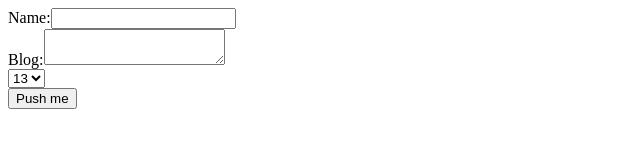
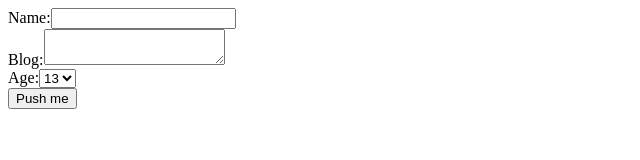
Before and after one commit to Williumwashere/react-practice, a React (Create React App) app in the folder my-app/: page / in a window 1280 px wide. Shown: the top 160 px of the page, without its empty margins (0-640 px from the left). Built offline with nearby package versions, Linux system fonts and the light colour scheme.

Commit message:
updating!

```diff
--- /dev/null
+++ b/my-app/src/Molecules/FormikField.tsx
@@ -0,0 +1,26 @@
+import { ErrorMessage, Field } from "formik";
+import React from "react";
+
+interface FormikFieldProps {
+  name: string;
+  as: any;
+  label: string;
+  children?: React.ReactNode;
+}
+
+export default function FormikField({
+  name,
+  as,
+  label,
+  children,
+}: FormikFieldProps) {
+  return (
+    <div>
+      <label htmlFor={name}>{label}</label>
+      <Field name={name} as={as}>
+        {children}
+      </Field>
+      <ErrorMessage name={name} />
+    </div>
+  );
+}
--- a/my-app/src/Organisms/FormikForm.tsx
+++ b/my-app/src/Organisms/FormikForm.tsx
@@ -1,7 +1,8 @@
-import { ErrorMessage, Field, Form, Formik, FormikConfig } from "formik";
+import { Form, Formik, FormikConfig } from "formik";
 import React from "react";
 import { schema } from "../Templates/schema";
 import { BlogObj } from "../Templates/Types";
+import FormikField from "../Molecules/FormikField";
 
 export default function FormikForm() {
   const handleSubmit: FormikConfig<BlogObj>["onSubmit"] = (values, actions) => {
@@ -11,29 +12,18 @@ export default function FormikForm() {
 
   return (
     <Formik<BlogObj>
-      initialValues={{ name: "", blog: "" , age:13}}
+      initialValues={{ name: "", blog: "", age: 13 }}
       onSubmit={handleSubmit}
       validationSchema={schema}
     >
       <Form>
-        <div>
-          <label htmlFor="name">Name:</label>
-          <Field name="name" as="input" />
-          <ErrorMessage name="name" />
-        </div>
-        <div>
-          <label htmlFor="blog">Blog:</label>
-          <Field name="blog" as="textarea" />
-          <ErrorMessage name="blog" />
-        </div>
-        <div>
-          <label htmlFor="age"></label>
-          <Field name="age" as="select">
-            {new Array(87).fill(1).map((_, i) => (
-              <option value={i + 13}>{i + 13}</option>
-            ))}
-          </Field>
-        </div>
+        <FormikField name="name" as="input" label="Name:" />
+        <FormikField name="blog" as="textarea" label="Blog:" />
+        <FormikField name="age" as="select" label="Age:">
+          {new Array(87).fill(1).map((_, i) => (
+            <option value={i + 13}>{i + 13}</option>
+          ))}
+        </FormikField>
         <button type="submit">Push me</button>
       </Form>
     </Formik>
```
Also changed, not shown: my-app/src/Molecules/FormikBlog.tsx (added, +16 -0 lines).
